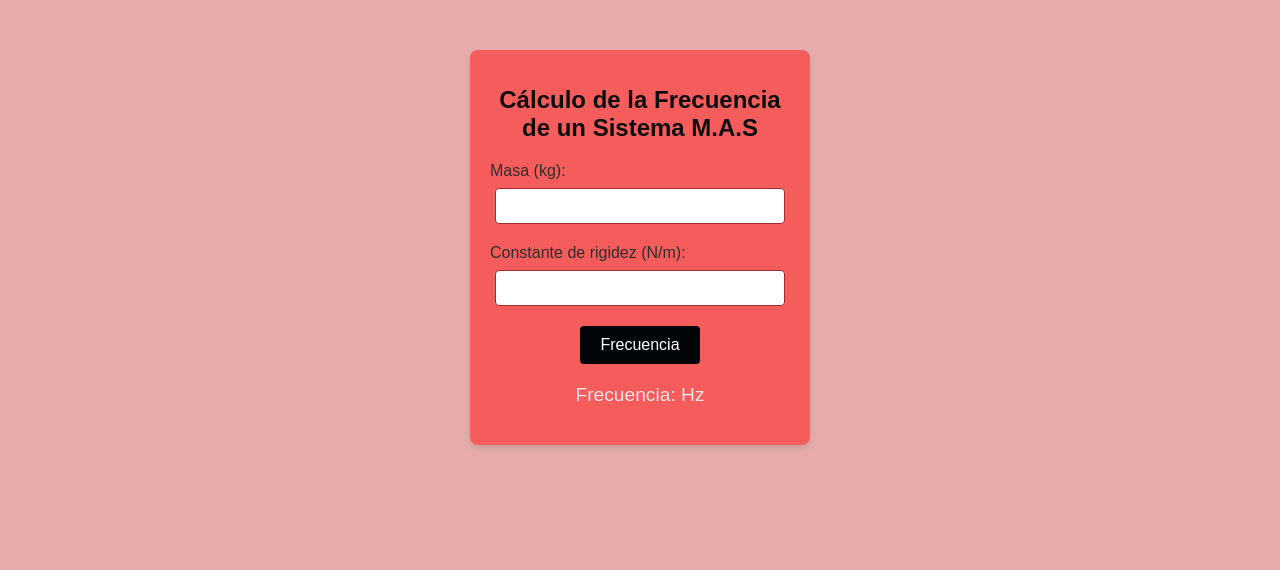
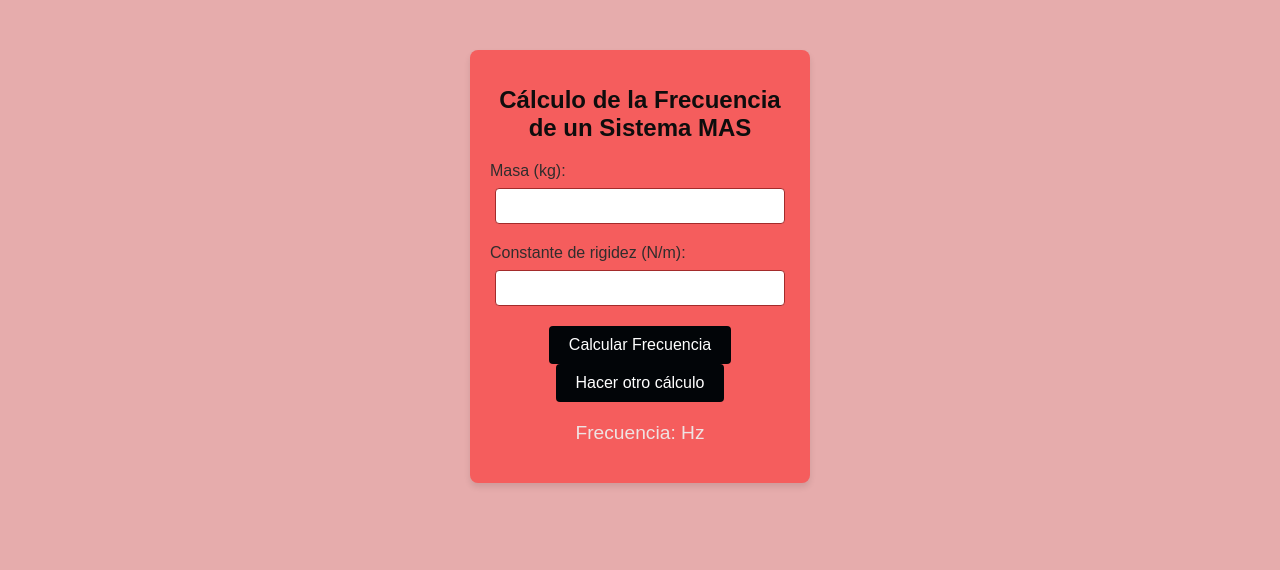
Before and after one commit to AndresMHP/CalculadoraFrecuencia, a plain HTML site: page index.html in a window 1280 px wide. Shown: the top 570 px of the page. Drawn offline with Linux system fonts and the light colour scheme.

Commit message:
Update index.html

```diff
--- a/index.html
+++ b/index.html
@@ -9,7 +9,7 @@
 <body>
 
     <div class="container">
-        <h1>Cálculo de la Frecuencia de un Sistema M.A.S</h1>
+        <h1>Cálculo de la Frecuencia de un Sistema MAS</h1>
 
         <label for="masa">Masa (kg):</label>
         <input type="number" id="masa" required>
@@ -17,7 +17,8 @@
         <label for="k">Constante de rigidez (N/m):</label>
         <input type="number" id="k" required>
 
-        <button onclick="CalcularFrecuencia()">Frecuencia</button>
+        <button onclick="CalcularFrecuencia()">Calcular Frecuencia</button>
+        <button class="reiniciar" onclick="ReiniciarCalculo()">Hacer otro cálculo</button>
 
         <div id="resultado">
             <p>Frecuencia: <span id="frecuencia"></span> Hz</p>
```
